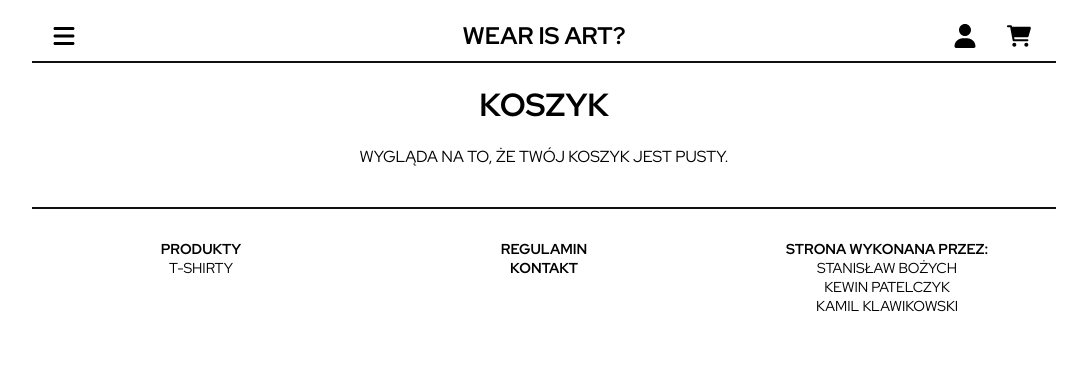
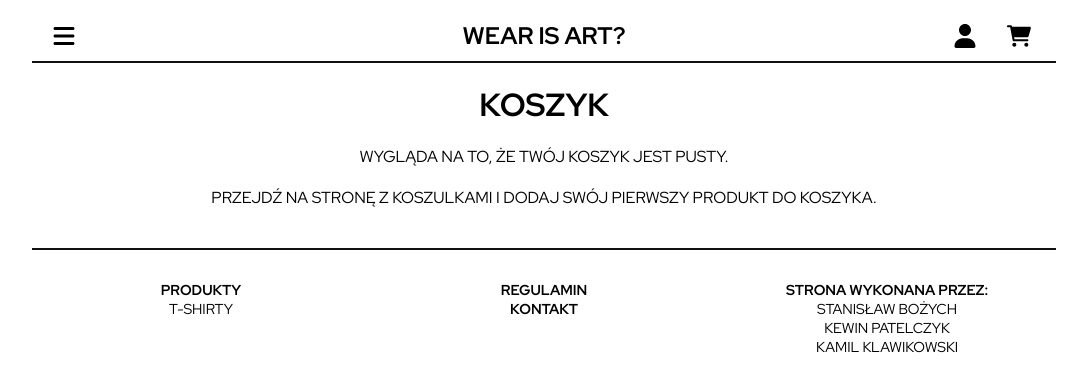
Before and after one commit to staaaa/wear_is_art, a Vue app in the folder olx/: page /koszyk in a window 1280 px wide. Shown: the top 392 px of the page, without its empty margins (96-1183 px from the left). Built offline with nearby package versions, Linux system fonts and the light colour scheme.

Commit message:
cart update

```diff
--- a/olx/src/views/Cart.vue
+++ b/olx/src/views/Cart.vue
@@ -10,8 +10,9 @@
                     <CartProduct :product='cartProduct'/>
                 </div>
             </span>
-            <div v-else class="row">
-                <p>WYGLĄDA NA TO, ŻE TWÓJ KOSZYK JEST PUSTY.</p>
+            <div v-else>
+                <p class="row">WYGLĄDA NA TO, ŻE TWÓJ KOSZYK JEST PUSTY.</p>
+                <p class="row">PRZEJDŹ NA STRONĘ Z KOSZULKAMI I DODAJ SWÓJ PIERWSZY PRODUKT DO KOSZYKA.</p>
             </div>
         </div>
         <Footer/>
--- a/olx/src/views/Home.vue
+++ b/olx/src/views/Home.vue
@@ -136,12 +136,6 @@ export default {
         grid-template-columns: auto auto auto;
     }
 }
-@media screen and (min-width: 1450px){
-    .items{
-        display:grid;
-        grid-template-columns: auto auto auto auto;
-    }
-}
 a{
     color:black;
 }
--- a/olx/src/views/Product.vue
+++ b/olx/src/views/Product.vue
@@ -20,7 +20,7 @@
                 </p>
                 <div class="buttons">
                     <div class="quantity">
-                        <input type="number" min="1" max="99" step="1" value="1">
+                        <input type="number" min="1" :max="product.quantity" step="1" value="1">
                         <div class="quantity-nav">
                             <div class="quantity-button quantity-up" @click="quantityUp"><span class="plus">+</span></div>
                             <div class="quantity-button quantity-down" @click="quantityDown">-</div>
@@ -47,7 +47,7 @@ export default {
     },
     data(){
         return{
-            product: Object
+            product: Object,
         }
     },
     mounted(){
@@ -61,6 +61,15 @@ export default {
     methods:{
         ...mapActions(['setModalCart']),
         addToCart(){
+            let quantityMoreThenZero = false;
+            for(let i = 0; i < this.getProducts.length; i++){
+                if(this.getProducts[i].id == this.$route.params.productId && this.getProducts[i].quantity > 0)
+                {
+                    quantityMoreThenZero = true;
+                }
+            }
+            if(quantityMoreThenZero)
+            {
                 let input = document.querySelector("input[type='number']").value;
                 let productId = this.$route.params.productId;
                 let currentQuantity = localStorage.getItem(productId);
@@ -71,10 +80,13 @@ export default {
                     localStorage.setItem(productId, input);
                 }
                 this.setModalCart(true);
+            }
+
         },
+        //dodac funkcje ktora uniemozliwa wpisanie odrecznie wiekszej ilosci niz mozliwa
         quantityUp(){
             let input = document.querySelector("input[type='number']");
-            if(input.value != 99){
+            if(input.value != 99 && input.value < this.product.quantity){
                 input.value++;
             }
         },
```
Lines whose indentation alone changed are shown as unchanged.
